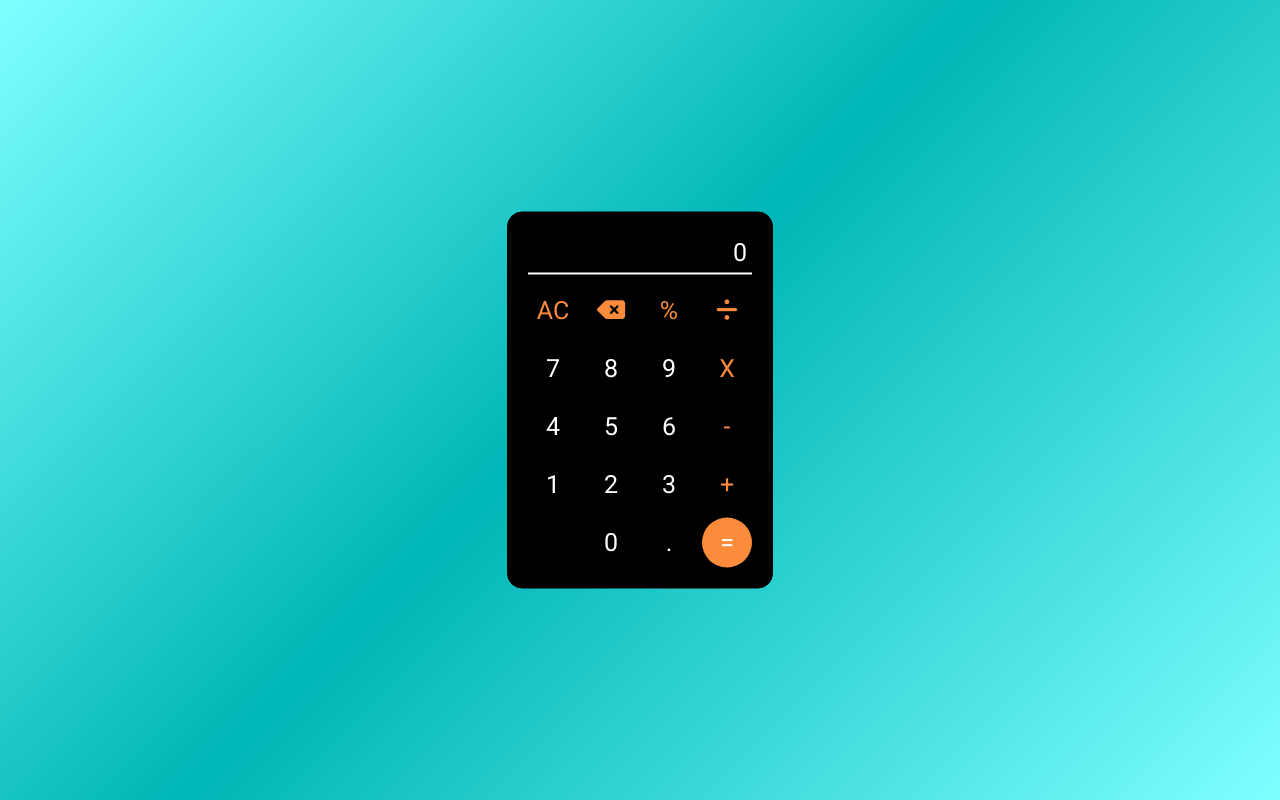
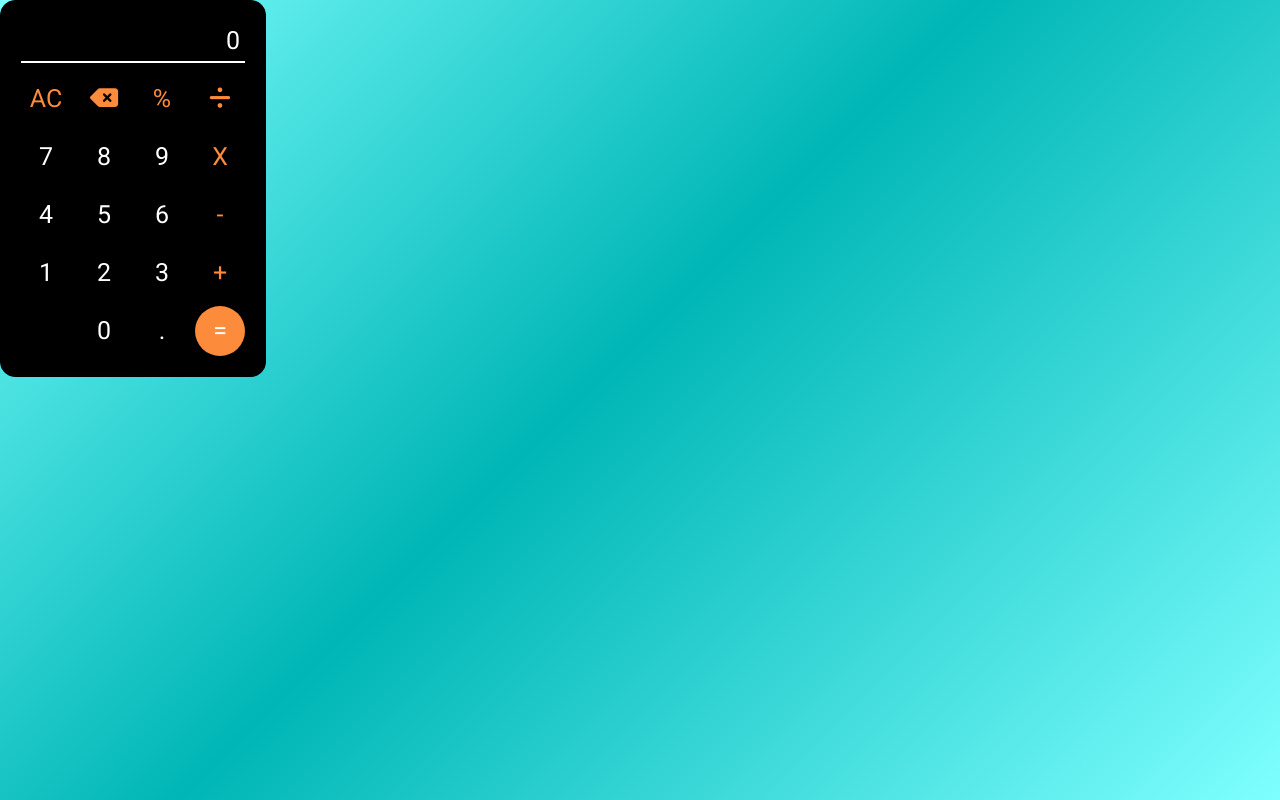
Before and after one commit to ItaloLemosGasparo/simple-JavaScript-calculator, a plain HTML site: page index.html in a window 1280 px wide. Drawn offline with Linux system fonts and the light colour scheme.

Commit message:
Possicining test

```diff
--- a/style.css
+++ b/style.css
@@ -11,9 +11,9 @@
 .calculator {
     /*Possicioning*/
     position: absolute;
-    transform: translate(-50%, -50%);
+    /*transform: translate(100%, -50%);
     top: 50%;
-    left: 50%;
+    left: 50%;*/
     /*Font and color*/
     background-color: black;
     font-family: 'Roboto', sans-serif;
```
